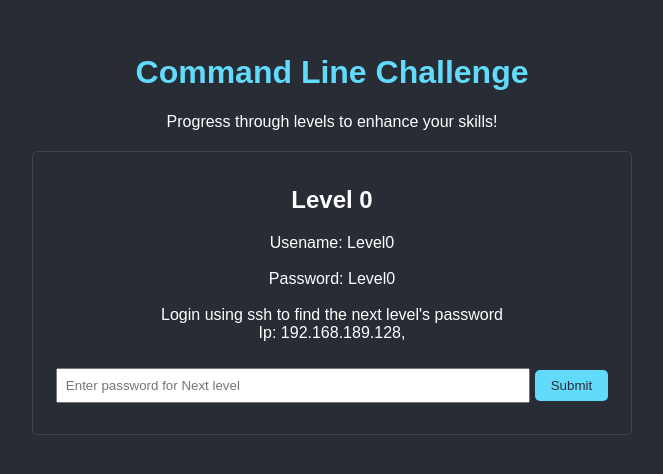
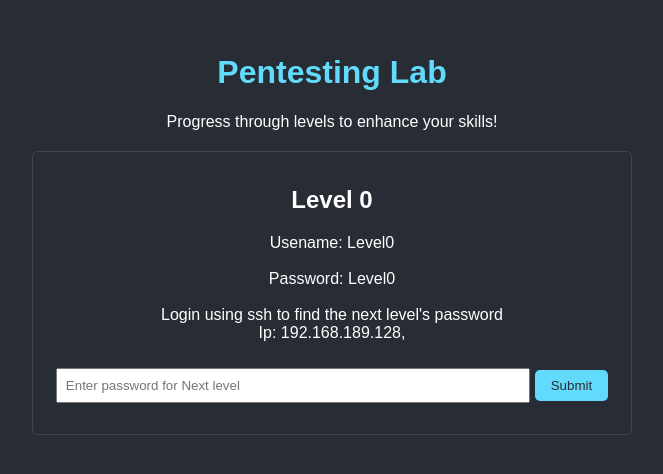
Before and after one commit to Michaelcoc07/michaelcoc07.github.io, a plain HTML site: page index.html in a window 1280 px wide. Shown: the part 166-640 px from the top of the page, without its empty margins (308-971 px from the left). Drawn offline with Linux system fonts and the light colour scheme.

Commit message:
Update index.html

```diff
--- a/index.html
+++ b/index.html
@@ -9,7 +9,7 @@
 <body>
     <div class="container">
         <header>
-            <h1>Command Line Challenge</h1>
+            <h1>Pentesting Lab</h1>
             <p>Progress through levels to enhance your skills!</p>
         </header>
 
```
